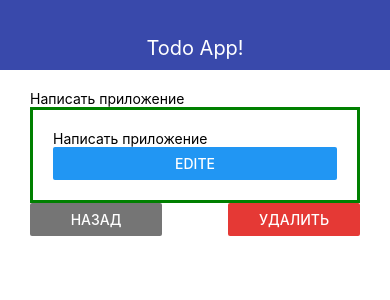
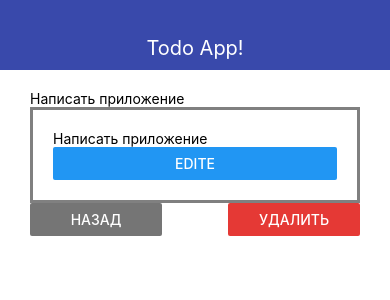
Before and after one commit to nrabotko/React, a React Native app: screen / in a window 390 px wide. Shown: the top 300 px of the page. Built offline with nearby package versions, Linux system fonts and the light colour scheme.

Commit message:
New color in AppCard

```diff
--- a/src/components/ui/AppCard.js
+++ b/src/components/ui/AppCard.js
@@ -9,6 +9,6 @@ const styles = StyleSheet.create({
     default:{
         padding: 20,
         borderWidth: 3,
-        borderColor:'green'
+        borderColor:'grey'
     }
 })
```
